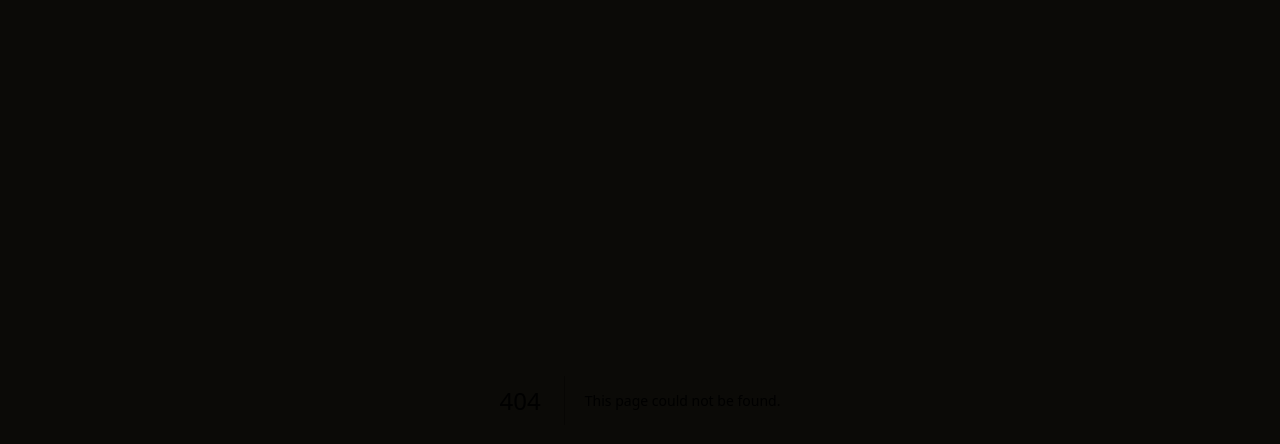
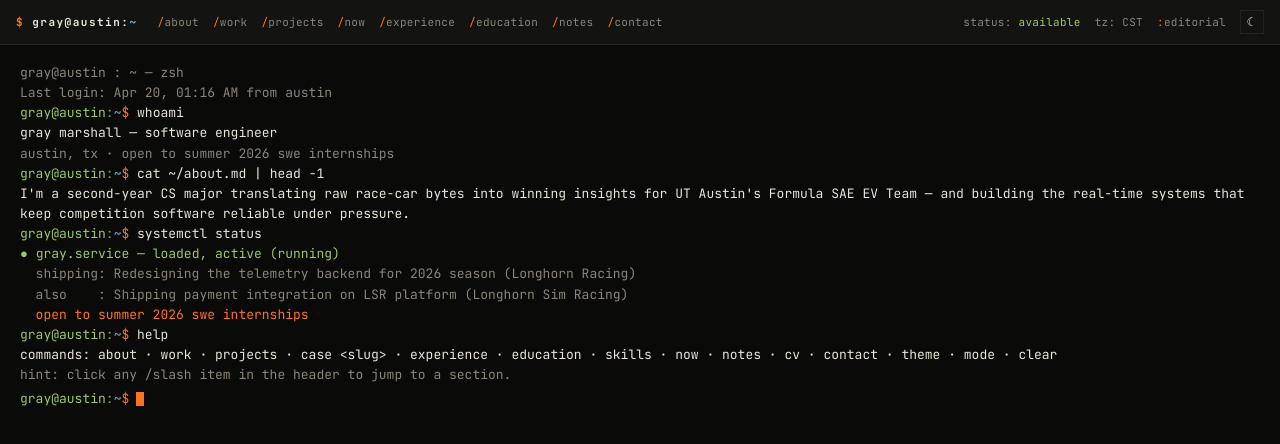
Before and after one commit to GrayM8/portfolio-site, a Next.js app: page /tui in a window 1280 px wide. Before the commit this address had no page. Shown: the top 444 px of the page. Built offline with nearby package versions, Linux system fonts and the light colour scheme.

Commit message:
feat: split terminal to dedicated /tui route; add resume command; replace mode-swap with cross-route links

```diff
--- a/src/app/page.tsx
+++ b/src/app/page.tsx
@@ -1,5 +1,5 @@
-import { SiteShell } from "@/components/SiteShell";
+import { EditorialSite } from "@/components/editorial/EditorialSite";
 
 export default function Home() {
-  return <SiteShell />;
+  return <EditorialSite />;
 }
--- /dev/null
+++ b/src/app/tui/page.tsx
@@ -0,0 +1,12 @@
+import type { Metadata } from "next";
+import { TerminalSite } from "@/components/terminal/TerminalSite";
+
+export const metadata: Metadata = {
+  title: "gray@austin:~$ — Gray Marshall",
+  description:
+    "Interactive terminal-style portfolio. Type `help` for commands, `resume` to download the PDF.",
+};
+
+export default function TuiPage() {
+  return <TerminalSite />;
+}
--- /dev/null
+++ b/src/components/ThemeToggle.tsx
@@ -0,0 +1,50 @@
+"use client";
+
+import { useModeTheme } from "./ModeThemeProvider";
+
+type Props = {
+  palette: "editorial" | "terminal";
+};
+
+export function ThemeToggle({ palette }: Props) {
+  const { theme, toggleTheme } = useModeTheme();
+  const isDark = theme === "dark";
+
+  const colors =
+    palette === "editorial"
+      ? {
+          border: "var(--rule)",
+          color: "var(--ink)",
+          hover: "var(--accent)",
+        }
+      : {
+          border: isDark ? "#24231f" : "#c7bfad",
+          color: isDark ? "#e8e4d8" : "#14130f",
+          hover: isDark ? "#ff7321" : "#bf4711",
+        };
+
+  return (
+    <button
+      type="button"
+      onClick={toggleTheme}
+      title={isDark ? "Switch to light" : "Switch to dark"}
+      aria-label={isDark ? "Switch to light theme" : "Switch to dark theme"}
+      className="inline-flex items-center justify-center w-6 h-6 text-[12px] cursor-pointer transition-colors"
+      style={{
+        background: "transparent",
+        color: colors.color,
+        border: `1px solid ${colors.border}`,
+      }}
+      onMouseEnter={(e) => {
+        e.currentTarget.style.color = colors.hover;
+        e.currentTarget.style.borderColor = colors.hover;
+      }}
+      onMouseLeave={(e) => {
+        e.currentTarget.style.color = colors.color;
+        e.currentTarget.style.borderColor = colors.border;
+      }}
+    >
+      {isDark ? "☾" : "☀"}
+    </button>
+  );
+}
--- a/src/components/editorial/EditorialHeader.tsx
+++ b/src/components/editorial/EditorialHeader.tsx
@@ -2,7 +2,7 @@
 
 import { useEffect, useState } from "react";
 import Link from "next/link";
-import { ModeControls } from "../ModeControls";
+import { ThemeToggle } from "../ThemeToggle";
 import { useModeTheme } from "../ModeThemeProvider";
 import { paletteFor } from "./palette";
 import { useAustinTemp } from "@/lib/weather";
@@ -115,7 +115,13 @@ export function EditorialHeader({ active, homeRoute = false }: Props) {
             >
               ↓ Resume
             </a>
-            <ModeControls palette="editorial" />
+            <Link
+              href="/tui"
+              className="o3-link whitespace-nowrap text-[color:var(--sub)]"
+            >
+              :terminal
+            </Link>
+            <ThemeToggle palette="editorial" />
           </div>
         </div>
       </nav>
--- a/src/components/terminal/TerminalSite.tsx
+++ b/src/components/terminal/TerminalSite.tsx
@@ -9,8 +9,9 @@ import {
   type FormEvent,
   type KeyboardEvent,
 } from "react";
+import Link from "next/link";
 import { PORTFOLIO } from "@/data/portfolio";
-import { ModeControls } from "../ModeControls";
+import { ThemeToggle } from "../ThemeToggle";
 import { useModeTheme } from "../ModeThemeProvider";
 
 type Palette = {
@@ -74,9 +75,9 @@ const COMMAND_NAMES = [
   "notes",
   "cv",
   "contact",
+  "resume",
   "clear",
   "theme",
-  "mode",
 ];
 
 const SLASH_NAV: Array<{ label: string; cmd: string }> = [
@@ -91,7 +92,7 @@ const SLASH_NAV: Array<{ label: string; cmd: string }> = [
 ];
 
 export function TerminalSite() {
-  const { theme, toggleTheme, setMode } = useModeTheme();
+  const { theme, toggleTheme } = useModeTheme();
   const c = theme === "dark" ? o2Styles.dark : o2Styles.light;
   const P = PORTFOLIO;
 
@@ -228,9 +229,9 @@ export function TerminalSite() {
         { t: "out", content: "  contact      — how to reach me", color: "accent" },
         { t: "out", content: "  about        — longer introduction", color: "accent" },
         { t: "out", content: "  whoami       — one-liner", color: "accent" },
+        { t: "out", content: "  resume       — download resume.pdf", color: "accent" },
         { t: "out", content: "" },
         { t: "out", content: "  theme        — toggle light/dark", muted: true },
-        { t: "out", content: "  mode         — back to editorial layout", muted: true },
         { t: "out", content: "  clear        — wipe screen", muted: true },
         { t: "out", content: "" },
         {
@@ -471,15 +472,24 @@ export function TerminalSite() {
           },
         ];
       },
-      mode: () => {
-        setMode("editorial");
+      resume: () => {
+        if (typeof window !== "undefined") {
+          const a = document.createElement("a");
+          a.href = "/resume.pdf";
+          a.download = "gray-marshall-resume.pdf";
+          document.body.appendChild(a);
+          a.click();
+          document.body.removeChild(a);
+        }
         return [
-          { t: "out", content: "switching to editorial mode…", color: "accent" },
+          { t: "out", content: "fetching resume.pdf ...", color: "accent" },
+          { t: "out", content: "→ /resume.pdf", color: "blue" },
+          { t: "out", content: "check your browser downloads.", muted: true },
         ];
       },
       clear: () => "CLEAR",
     }),
-    [P, theme, toggleTheme, setMode],
+    [P, theme, toggleTheme],
   );
 
   const runCmd = (raw: string) => {
@@ -639,7 +649,14 @@ export function TerminalSite() {
             status: <span style={{ color: c.green }}>available</span>
           </span>
           <span>tz: CST</span>
-          <ModeControls palette="terminal" />
+          <Link
+            href="/"
+            className="tui-slash"
+            style={{ color: c.sub, textDecoration: "none" }}
+          >
+            <span style={{ color: c.accent }}>:</span>editorial
+          </Link>
+          <ThemeToggle palette="terminal" />
         </div>
       </header>
 
```
